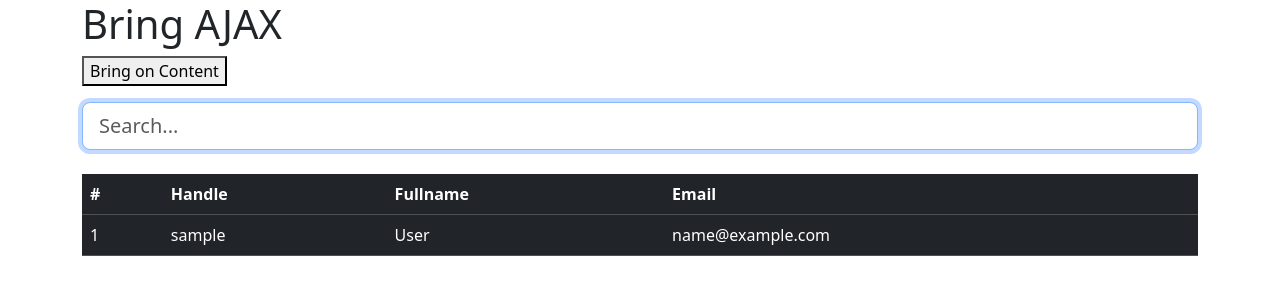
After one commit to mundabenj/c_wad, a PHP site: page /ajax.php in a window 1280 px wide. The commit adds this page. Shown: the top 300 px of the page. Run offline with PHP 8.4, Linux system fonts and the light colour scheme; tables that the repository leaves empty or names only in its code hold one stand-in row (values such as "Sample post").

Commit message:
introduced js & ajax

```diff
--- /dev/null
+++ b/ajax.php
@@ -0,0 +1,50 @@
+<!DOCTYPE html>
+<html lang="en">
+<head>
+    <meta charset="UTF-8">
+    <meta name="viewport" content="width=device-width, initial-scale=1.0">
+    <title>Document</title>
+    <link rel="stylesheet" href="https://cdn.jsdelivr.net/npm/bootstrap@5.3.3/dist/css/bootstrap.min.css">
+</head>
+<body>
+        <div class="grid-container centered">
+            <div class="grid-100">
+                <div class="container">
+                    <div class="grid-100">
+                        <div class="heading">
+                            <h1>Bring AJAX</h1>
+                            <button type="button" class="button" onclick="sendAJAX()"> Bring on Content</button>
+                            <ul id="ajax">
+
+                            </ul>
+                        </div>
+                    </div>
+<form action="">
+    <input type="text" class="form-control form-control-lg" name="search_text" placeholder="Search..." id="search_text" aria-label=".form-control-lg example" autofocus autocomplete="off">
+</form>
+<br>
+<div id="result_list"></div>
+                </div>
+            </div>
+        </div>
+
+<script src="https://cdnjs.cloudflare.com/ajax/libs/jquery/3.7.1/jquery.min.js"></script>
+
+<script src="https://cdn.jsdelivr.net/npm/bootstrap@5.3.3/dist/js/bootstrap.bundle.min.js"></script>
+<script src="userDisplay.js"></script>
+
+<script>
+        var xhr = new XMLHttpRequest();
+        xhr.open('GET', 'headerContent.html');
+        xhr.onreadystatechange = function(){
+            if(xhr.readyState === 4){
+                document.getElementById('ajax').innerHTML = xhr.responseText;
+            }
+        };
+        function sendAJAX(){
+            xhr.send();
+            document.getElementById('load').style.display = 'none';
+        }
+    </script>
+</body>
+</html>
--- /dev/null
+++ b/headerContent.html
@@ -0,0 +1,3 @@
+<p>
+    Lorem ipsum dolor sit amet, consectetur adipiscing elit, sed do eiusmod tempor incididunt ut labore et dolore magna aliqua. Ut enim ad minim veniam, quis nostrud exercitation ullamco laboris nisi ut aliquip ex ea commodo consequat. Duis aute irure dolor in reprehenderit in voluptate velit esse cillum dolore eu fugiat nulla pariatur. Excepteur sint occaecat cupidatat non proident, sunt in culpa qui officia deserunt mollit anim id est laborum.
+</p>
--- /dev/null
+++ b/list_fetch.php
@@ -0,0 +1,33 @@
+<table class="table table-dark table-hover">
+    <thead>
+        <th scope="col">#</th>
+        <th scope="col">Handle</th>
+        <th scope="col">Fullname</th>
+        <th scope="col">Email</th>
+    </thead>
+    <tbody>
+<?php
+require_once("includes/db_connect.php");
+
+if(isset($_POST["query"])){
+    $search_term = mysqli_real_escape_string($conn, $_POST["query"]);
+    $sel_stds = "SELECT * FROM students WHERE username LIKE '%$search_term%' OR fullname LIKE '%$search_term%' ORDER BY fullname ASC";
+}else{
+    $sel_stds = "SELECT * FROM students ORDER BY fullname ASC";
+}
+$sel_res = ($conn->query($sel_stds));
+$sn = 0;
+while($sel_row = $sel_res->fetch_assoc()){
+    $sn++;
+?>
+<tr>
+    <td><?php print $sn;?></td>
+    <td><?php print $sel_row["username"];?></td>
+    <td><?php print $sel_row["fullname"];?></td>
+    <td><?php print $sel_row["email"];?></td>
+</tr>
+<?php
+}
+?>
+    </tbody>
+</table>
--- /dev/null
+++ b/userDisplay.js
@@ -0,0 +1,23 @@
+$(document).ready(function(){
+
+    load_data();
+
+    function load_data(query){
+        $.ajax({
+            url: "list_fetch.php",
+            method: "POST",
+            data: {query:query},
+            success: function(data){
+                $('#result_list').html(data);
+            }
+        });
+    }
+    $('#search_text').keyup(function(){
+        var search = $(this).val();
+        if(search != ''){
+            load_data(search);
+        }else{
+            load_data();
+        }
+    });
+});
--- a/view_messages.php
+++ b/view_messages.php
@@ -53,7 +53,7 @@ if ($sel_msg_res->num_rows > 0) {
             <td><?php print $sel_msg_row["sender_email"]; ?></td>
             <td><?php print '<strong>' . $sel_msg_row["subject_line"] .'</strong> - ' . substr($sel_msg_row["message"], 0, 25) . '...' ?></td>
             <td><?php print date("d-M-Y H:i", strtotime($sel_msg_row["datecreated"])); ?></td>
-            <td>[ <a href="edit_msg.php?messageId=<?php print $sel_msg_row["messageId"]; ?>">Edit</a> ] [ <a href="?DelId=<?php print $sel_msg_row["messageId"]; ?>">Del</a> ]</td>
+            <td>[ <a href="edit_msg.php?messageId=<?php print $sel_msg_row["messageId"]; ?>">Edit</a> ] [ <a href="?DelId=<?php print $sel_msg_row["messageId"]; ?>" onclick="return confirm('Are you sure you want to delete this message permanently from the database ?')">Del</a> ]</td>
         </tr>
 <?php
   }
```
Also changed, not shown: js.php (added, +65 -0 lines), js/script.js (added, +17 -0 lines), sql/db.sql (+5 -4 lines), images/bg/081209-light-bulb-03.webp (added), images/bg/turn_off.jpg (added), images/bg/turn_on.jpg (added), 3 other files.
